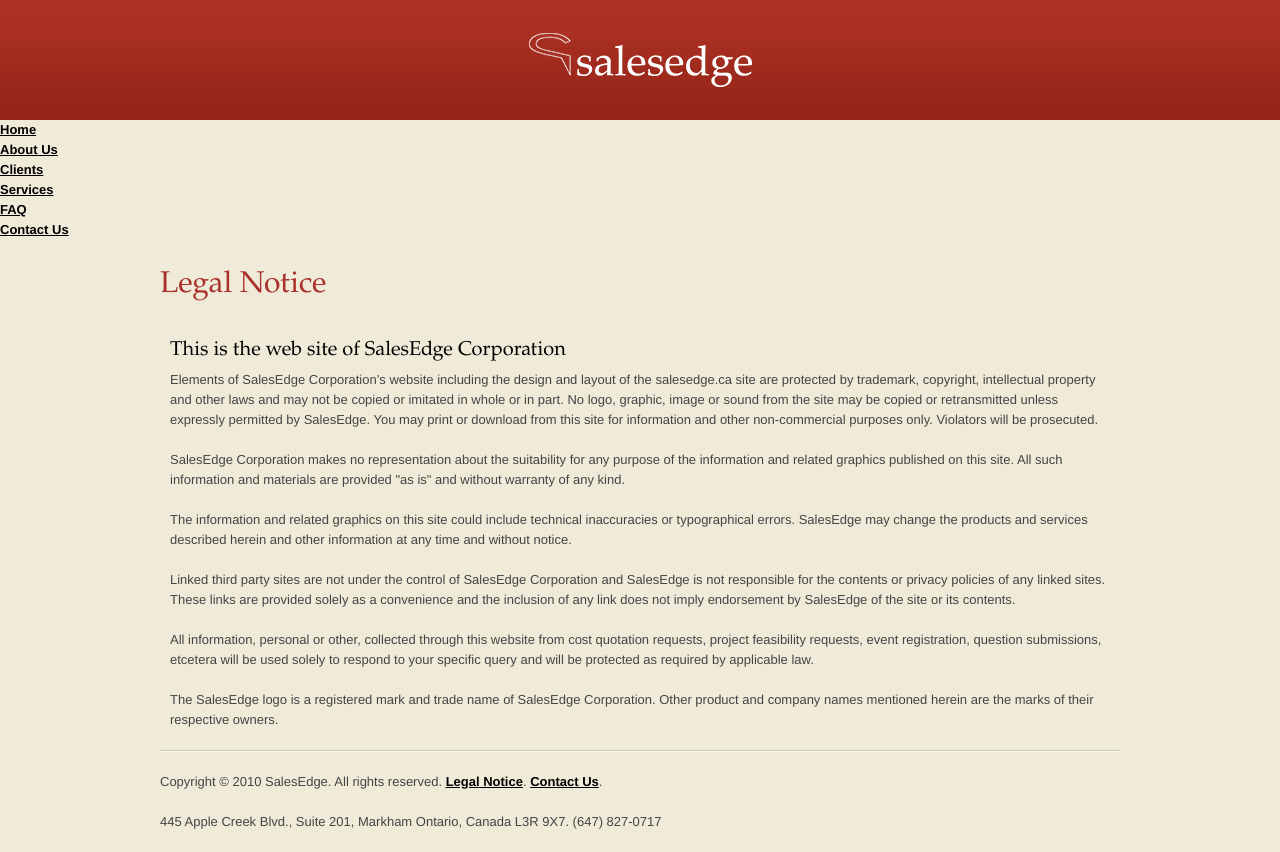
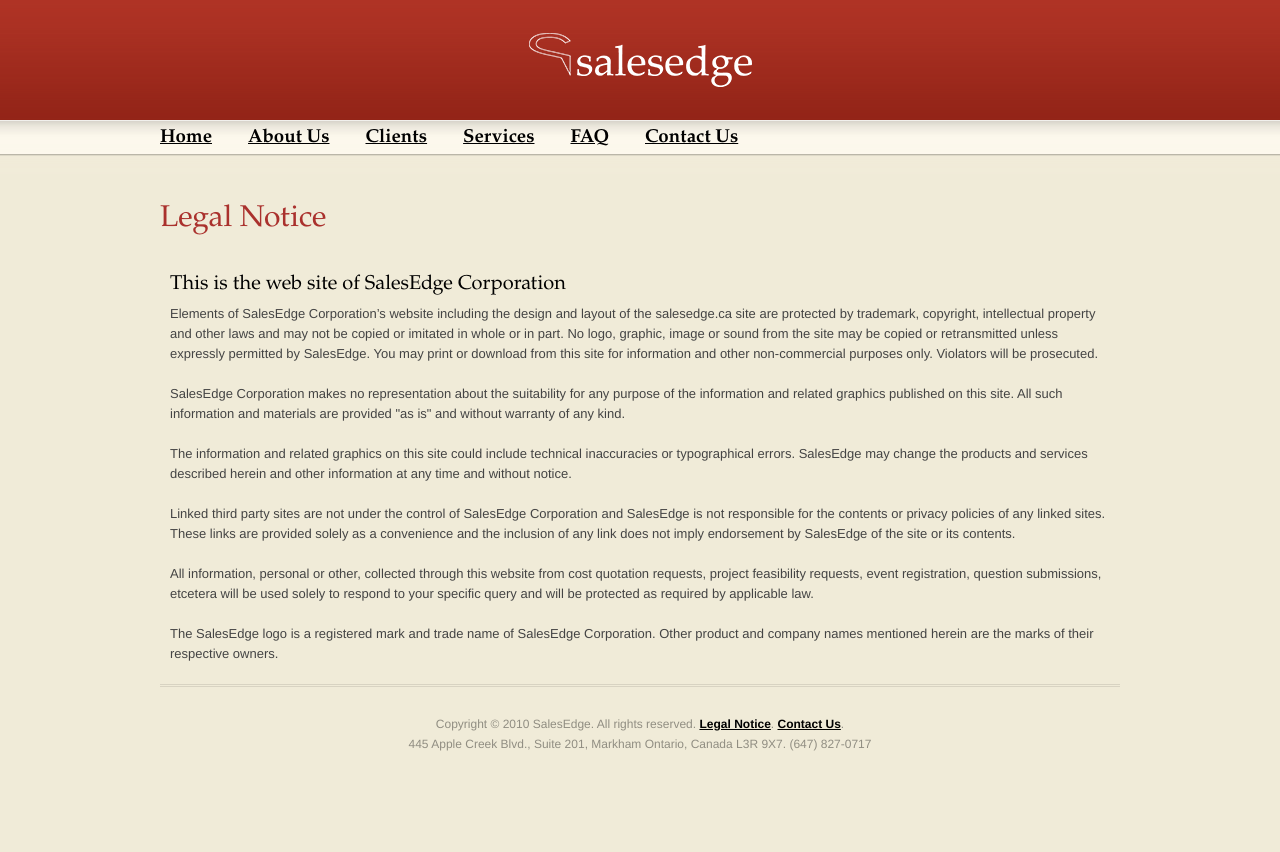
Before and after one commit to wanderingmatt/salesedge, a plain HTML site: page beta/legal_notice.html in a window 1280 px wide. After the commit the page ends 800 px from the top, so only its background shows below. Drawn offline with Linux system fonts and the light colour scheme.

Commit message:
Using nav and footer everywhere.

```diff
--- a/beta/legal_notice.html
+++ b/beta/legal_notice.html
@@ -17,8 +17,8 @@
   <header>
     <h1><a href="../">SalesEdge</a></h1>
   </header>
-  <div id="menu_bar">
-    <ul id="menu_primary">
+  <nav>
+    <ul>
       <li id="menua_home"><a href="../">Home</a></li>
       <li id="menua_about_us"><a href="about_us/">About Us</a></li>
       <li id="menua_clients"><a href="clients/">Clients</a></li>
@@ -26,7 +26,7 @@
       <li id="menua_faq"><a href="faq/">FAQ</a></li>
       <li id="menua_contact_us"><a href="contact_us/">Contact Us</a></li>
     </ul>
-  </div>
+  </nav>
   <div id="wrapper">
     <h1>Legal Notice</h1>
     <div id="content">
@@ -40,11 +40,12 @@
         <p>The SalesEdge logo is a registered mark and trade name of SalesEdge Corporation. Other product and company names mentioned herein are the marks of their respective owners.</p>
       </div>
     </div>
-    <hr />
-    <div id="footer">
-      <p>Copyright © 2010 SalesEdge. All rights reserved. <a href="../legal_notice.html">Legal Notice</a>. <a href="../contact_us/">Contact Us</a>.</p>
-      <p>445 Apple Creek Blvd., Suite 201, Markham Ontario, Canada L3R 9X7. (647) 827-0717</p>
-    </div>
+    <footer>
+      <div class="inner">
+        <p>Copyright © 2010 SalesEdge. All rights reserved. <a href="../legal_notice.html">Legal Notice</a>. <a href="../contact_us/">Contact Us</a>.</p>
+        <p>445 Apple Creek Blvd., Suite 201, Markham Ontario, Canada L3R 9X7. (647) 827-0717</p>
+      </div>
+    </footer>
   </div>
 
   <script type="text/javascript">
```
Also changed, not shown: beta/about_us/index.html (+7 -9 lines), beta/clients/index.html (+5 -6 lines), beta/contact_us/index.html (+5 -6 lines), beta/faq/index.html (+5 -6 lines), beta/index.html (+2 -2 lines), beta/services/index.html (+5 -6 lines).
